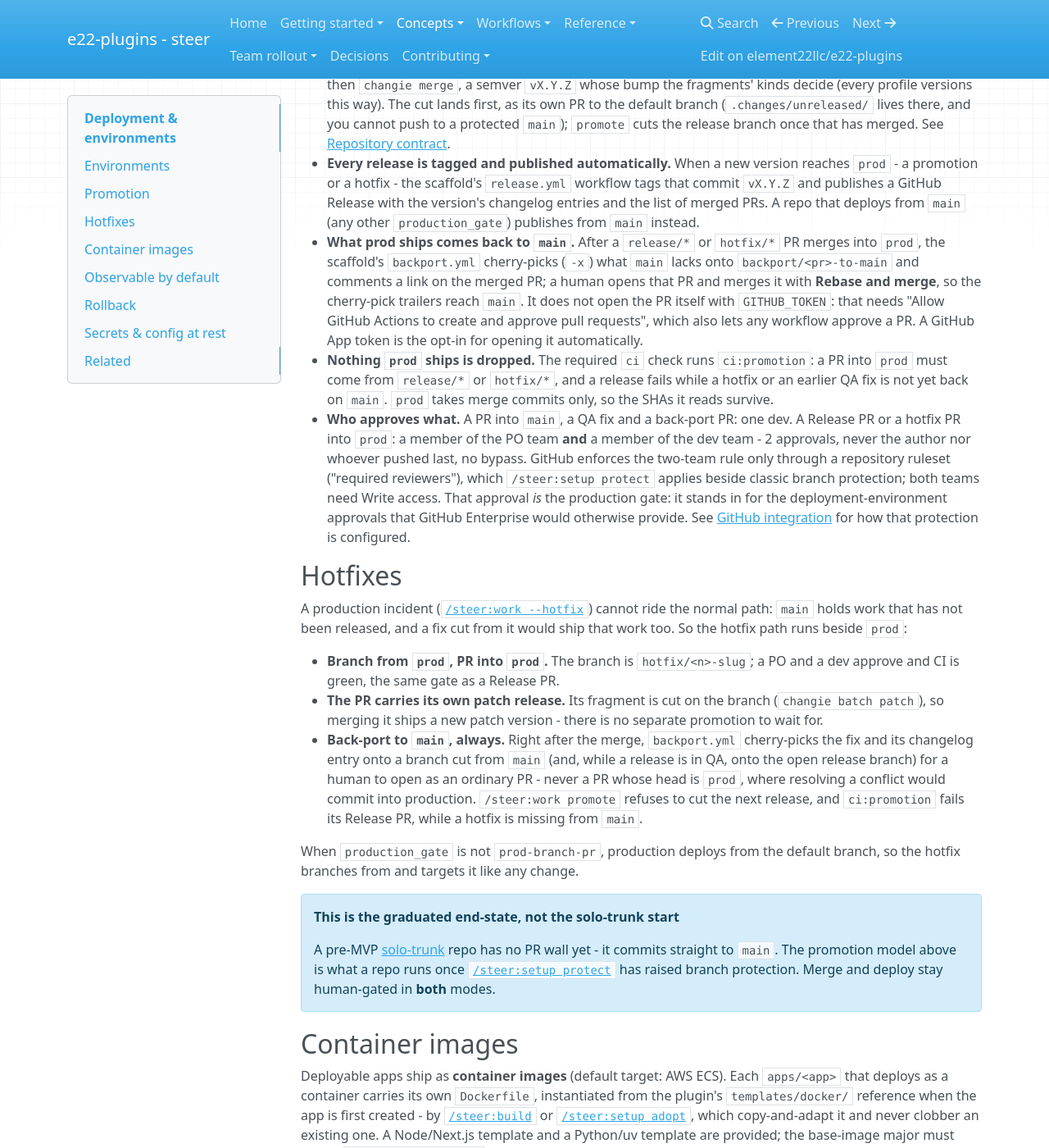
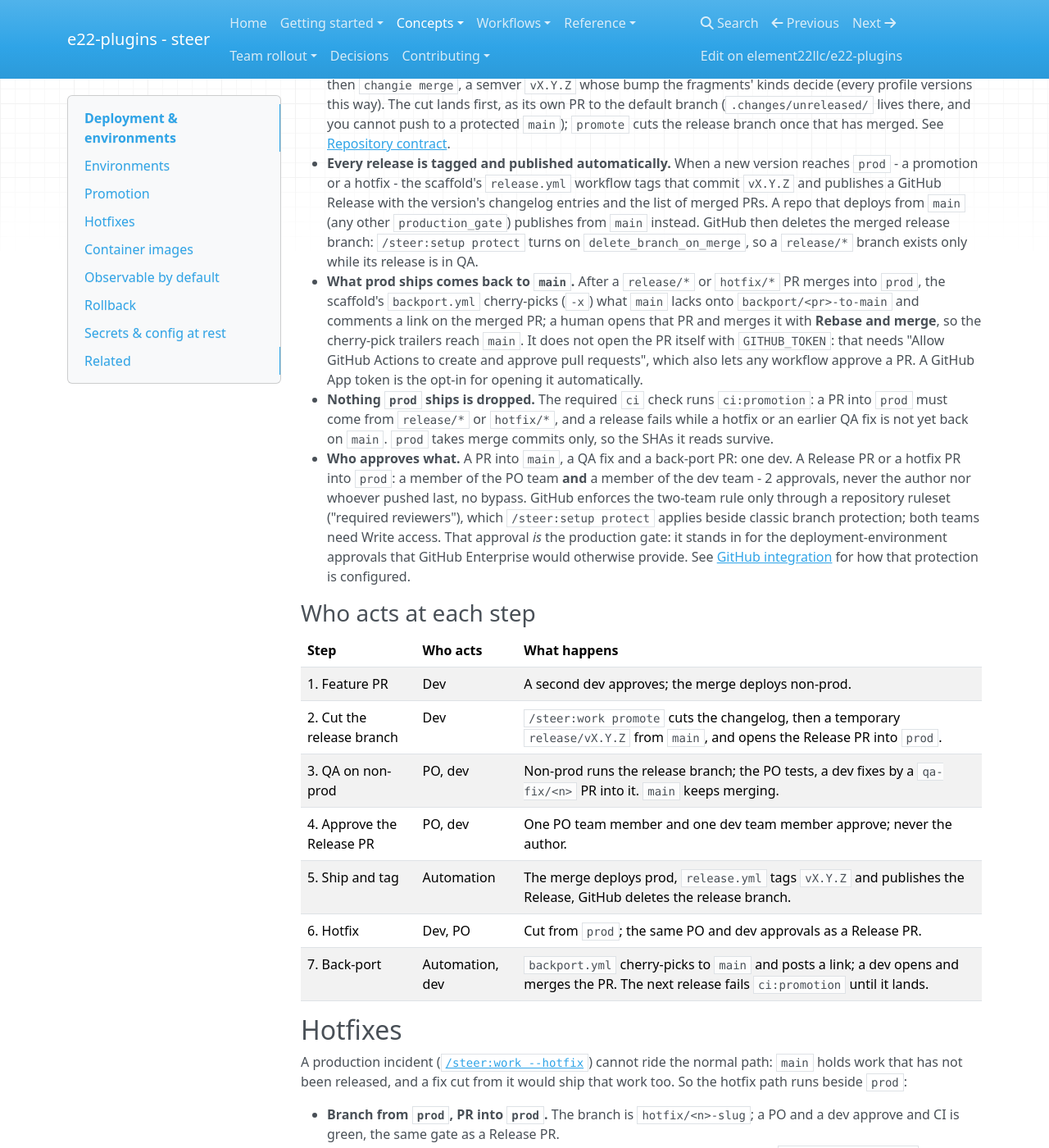
Before and after one commit to element22llc/e22-plugins, an MkDocs documentation site: the page built from docs/concepts/deployment.md, in a window 1280 px wide and 1400 px high, scrolled down 1456 px. Shown: the whole window at 82% size. Built offline with MkDocs 1.6.1, drawn with Linux system fonts in a browser that asks for light colours; nearby versions of some CDN libraries; some of the changed text lies outside the part shown.

Commit message:
feat(steer): delete merged release branches and name the PO as release tester
Co-Authored-By: Claude Opus 5.5 <noreply@anthropic.com>

```diff
--- a/docs/concepts/deployment.md
+++ b/docs/concepts/deployment.md
@@ -62,8 +62,8 @@ flowchart LR
   the snapshot at the changelog cut's merge commit on `main`, opens the Release
   PR and stops; merging it auto-deploys production. Prod receives exactly what QA
   tested while `main` keeps taking merges. **Never push directly to `prod`.**
-- **While the Release PR is open, non-prod runs the release branch.** Merges
-  into `main` continue but deploy only once the Release PR closes. The
+- **While the Release PR is open, non-prod runs the release branch**, and the
+  PO tests it there for as long as QA needs. Merges into `main` continue but deploy only once the Release PR closes. The
   environment held is `policy/delivery.yml`'s `release_hold` (default
   `non-prod`; `none` turns it off). Steer ships no deploy workflow - deploys are
   product-specific - so each product's deploy job asks
@@ -87,6 +87,9 @@ flowchart LR
   workflow tags that commit `vX.Y.Z` and publishes a GitHub Release with the
   version's changelog entries and the list of merged PRs. A repo that deploys
   from `main` (any other `production_gate`) publishes from `main` instead.
+  GitHub then deletes the merged release branch: `/steer:setup protect` turns on
+  `delete_branch_on_merge`, so a `release/*` branch exists only while its
+  release is in QA.
 - **What prod ships comes back to `main`.** After a `release/*` or `hotfix/*` PR
   merges into `prod`, the scaffold's `backport.yml` cherry-picks (`-x`) what
   `main` lacks onto `backport/<pr>-to-main` and comments a link on the merged PR;
@@ -109,6 +112,18 @@ flowchart LR
   GitHub Enterprise would otherwise provide. See
   [GitHub integration](../reference/github-integration.md#production-promotion-gate)
   for how that protection is configured.
+
+### Who acts at each step
+
+| Step | Who acts | What happens |
+|---|---|---|
+| 1. Feature PR | Dev | A second dev approves; the merge deploys non-prod. |
+| 2. Cut the release branch | Dev | `/steer:work promote` cuts the changelog, then a temporary `release/vX.Y.Z` from `main`, and opens the Release PR into `prod`. |
+| 3. QA on non-prod | PO, dev | Non-prod runs the release branch; the PO tests, a dev fixes by a `qa-fix/<n>` PR into it. `main` keeps merging. |
+| 4. Approve the Release PR | PO, dev | One PO team member and one dev team member approve; never the author. |
+| 5. Ship and tag | Automation | The merge deploys prod, `release.yml` tags `vX.Y.Z` and publishes the Release, GitHub deletes the release branch. |
+| 6. Hotfix | Dev, PO | Cut from `prod`; the same PO and dev approvals as a Release PR. |
+| 7. Back-port | Automation, dev | `backport.yml` cherry-picks to `main` and posts a link; a dev opens and merges the PR. The next release fails `ci:promotion` until it lands. |
 
 ## Hotfixes
 
```
Also changed, not shown: docs/reference/github-integration.md (+4 -0 lines), docs/reference/skills.md (+1 -1 lines), docs/workflows/work.md (+1 -1 lines), plugins/steer/skills/protect/APPLY.md (+1 -1 lines), plugins/steer/skills/protect/SKILL.md (+1 -0 lines), plugins/steer/skills/work/modes/promote.md (+9 -8 lines), plugins/steer/templates/agents/skills/steer-protect/APPLY.md (+1 -1 lines), plugins/steer/templates/agents/skills/steer-protect/SKILL.md (+1 -0 lines), plugins/steer/templates/agents/skills/steer-work/modes/promote.md (+9 -8 lines), plugins/steer/templates/reference/CONVENTIONS.md (+5 -3 lines), plugins/steer/templates/reference/MIGRATIONS.md (+3 -3 lines), 3 other files.
